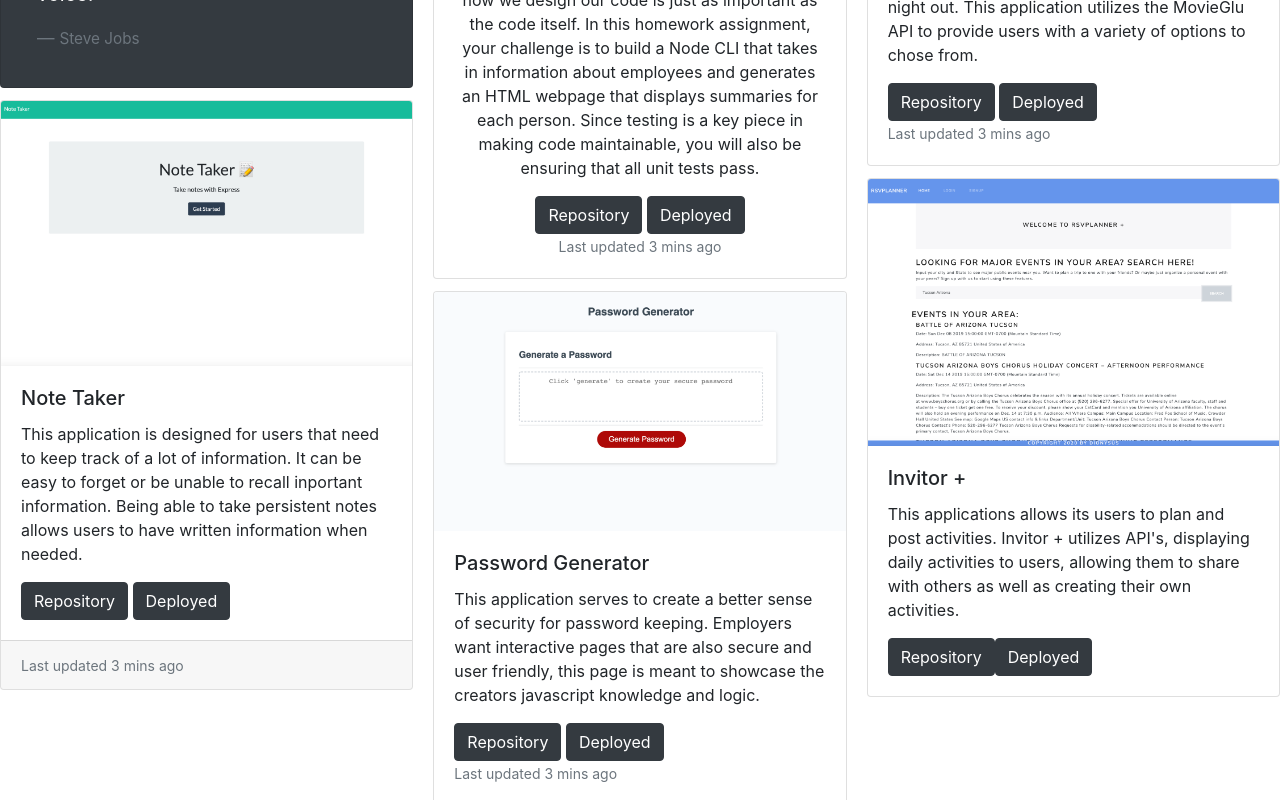
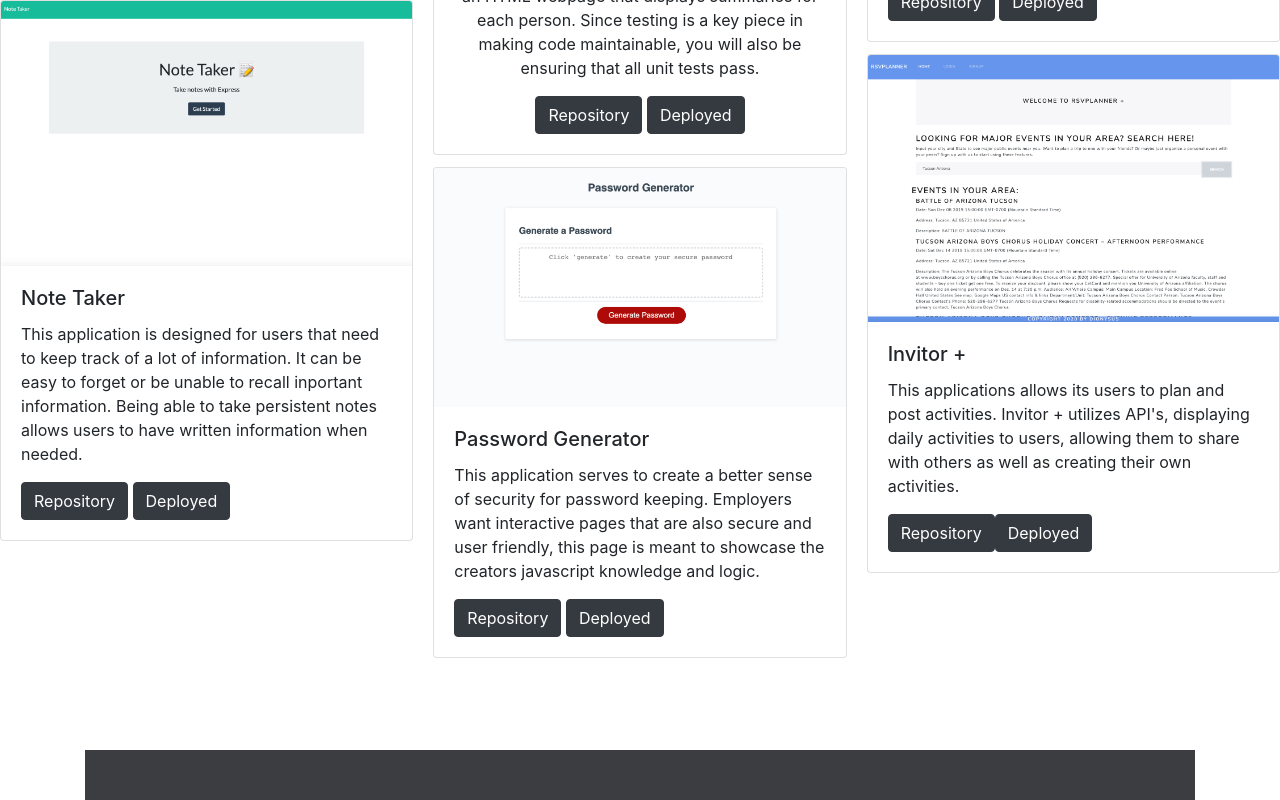
Before and after one commit to lillianparis/Portfolio-React, a React (Create React App) app: page / in a window 1280 px wide. Shown: the part 1600-2400 px from the top of the page. Built offline with nearby package versions, Linux system fonts and the light colour scheme.

Commit message:
Cleaning up code

```diff
--- a/src/Components/Landing.js
+++ b/src/Components/Landing.js
@@ -1,6 +1,3 @@
-// import Navbar from 'react-bootstrap/Navbar';
-// import Nav from 'react-bootstrap/Nav';
-// import NavDropdown from 'react-bootstrap/NavDropdown';
 import Container from 'react-bootstrap/Container';
 import Row from 'react-bootstrap/Row';
 import Col from 'react-bootstrap/Col';
@@ -29,10 +26,10 @@ const Landing = () => {
             <Container>
                 <Row>
                     <Col xs={6} md={8}>
-                        <Image style={{height: 800}} src={Profile} alt="Profile" roundedCircle />
+                        <Image style={{ height: 700 }} src={Profile} alt="Profile" roundedCircle />
                     </Col>
                     <Col xs={6} md={4}>
-                        <Card border="secondary" style={{ width: '18rem' }}>
+                        <Card border="secondary" style={{ width: '28rem' }}>
                             <Card.Header>Hi My Name is Lilli!</Card.Header>
                             <Card.Body>
                                 <Card.Title>About Me</Card.Title>
@@ -84,9 +81,7 @@ const Landing = () => {
                         <Button href="https://lillianparis.github.io/note-taker/" variant="dark">Repository</Button>{' '}
                         <Button href=" https://arcane-shore-48502.herokuapp.com/" variant="dark">Deployed</Button>{' '}
                     </Card.Body>
-                    <Card.Footer>
-                        <small className="text-muted">Last updated 3 mins ago</small>
-                    </Card.Footer>
+
                 </Card>
                 <Card bg="dark" text="white" className="text-center p-3">
                     <blockquote className="blockquote mb-0 card-body">
@@ -115,9 +110,7 @@ const Landing = () => {
                         </Card.Text>
                         <Button href="https://github.com/lillianparis/template_engine" variant="dark">Repository</Button>{' '}
                         <Button href="https://drive.google.com/file/d/1MxspBT2Xze1QpznwIGkqXLbvKcreYTV3/view?usp=sharing" variant="dark">Deployed</Button>{' '}
-                        <Card.Text>
-                            <small className="text-muted">Last updated 3 mins ago</small>
-                        </Card.Text>
+
                     </Card.Body>
                 </Card>
                 <Card>
@@ -131,9 +124,7 @@ const Landing = () => {
                         </Card.Text>
                         <Button href="https://github.com/lillianparis/password-generator" variant="dark">Repository</Button>{' '}
                         <Button href="https://lillianparis.github.io/password-generator/" variant="dark">Deployed</Button>{' '}
-                        <Card.Text>
-                            <small className="text-muted">Last updated 3 mins ago</small>
-                        </Card.Text>
+
                     </Card.Body>
                 </Card>
                 <Card bg="dark" text="white" className="text-right">
@@ -158,9 +149,7 @@ const Landing = () => {
       </Card.Text>
                         <Button href="https://github.com/Daellarrek/Team-Grass" variant="dark">Repository</Button>{' '}
                         <Button href="https://daellarrek.github.io/Team-Grass/" variant="dark">Deployed</Button>{' '}
-                        <Card.Text>
-                            <small className="text-muted">Last updated 3 mins ago</small>
-                        </Card.Text>
+
                     </Card.Body>
                 </Card>
                 <Card>
@@ -175,7 +164,7 @@ const Landing = () => {
                     </Card.Body>
                 </Card>
             </CardColumns>
-        <Footer/>
+            <Footer />
         </div>
 
 
```
Also changed, not shown: 1 other file (tests, documents, lock files or other folders).
